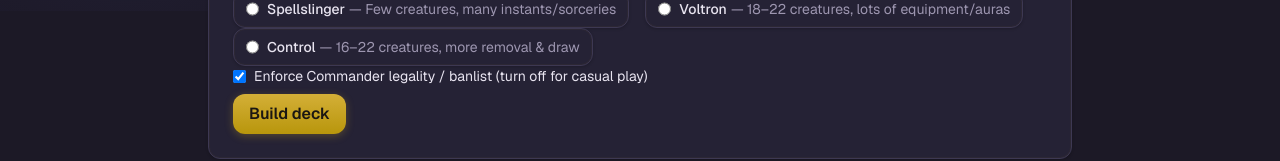
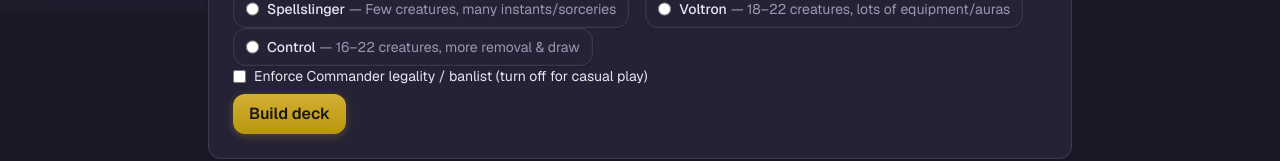
Before and after one commit to tommybrightly/commanderDeckBuilder, a Next.js app in the folder app/: page /build in a window 1280 px wide. Shown: the part 789-950 px from the top of the page. Built offline with nearby package versions, Linux system fonts and the light colour scheme; no server answers.

Commit message:
enforce legality now auto off

```diff
--- a/app/src/app/build/BuildClient.tsx
+++ b/app/src/app/build/BuildClient.tsx
@@ -34,7 +34,7 @@ export function BuildClient() {
   const [inputFormat, setInputFormat] = useState<"text" | "csv">("text");
   const [commander, setCommander] = useState<CommanderChoice | null>(null);
   const [archetype, setArchetype] = useState<DeckArchetype>("balanced");
-  const [enforceLegality, setEnforceLegality] = useState(true);
+  const [enforceLegality, setEnforceLegality] = useState(false);
   const [building, setBuilding] = useState(false);
   const [error, setError] = useState<string | null>(null);
   const [result, setResult] = useState<{ deckId: string | null; deck: DeckList; collectionId?: string } | null>(null);
```
